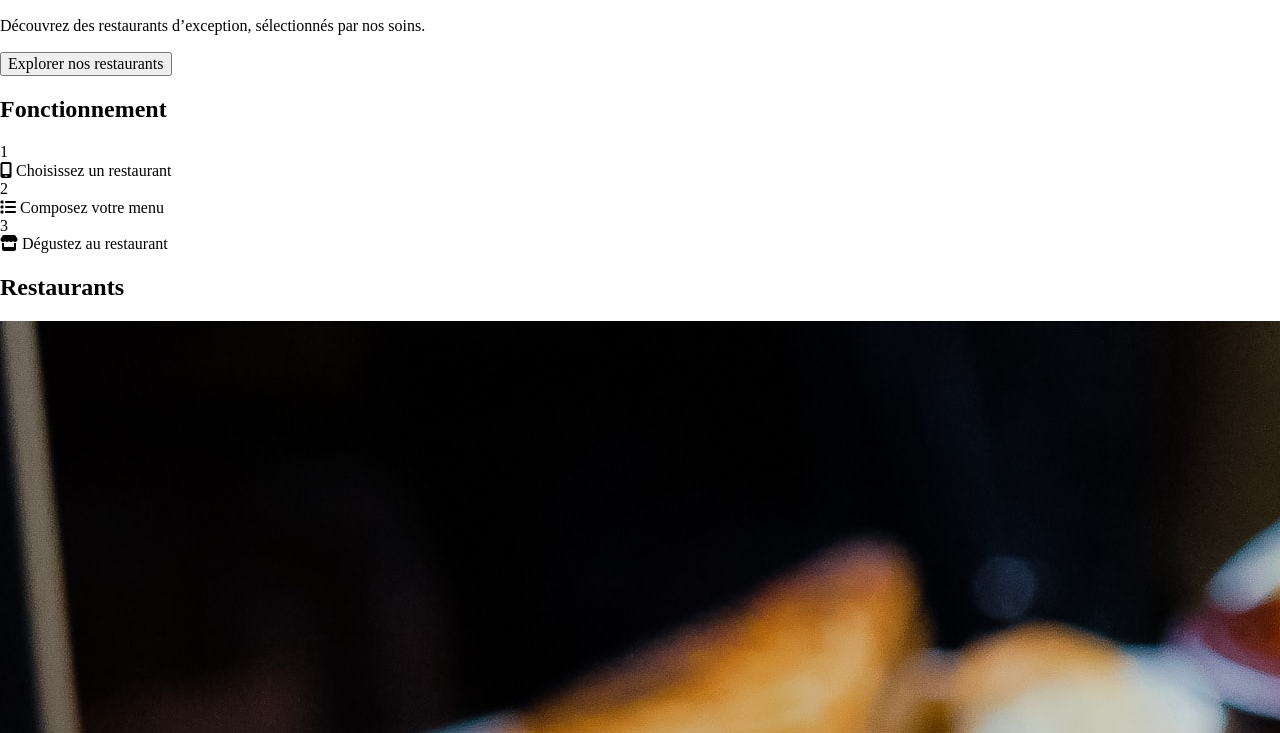
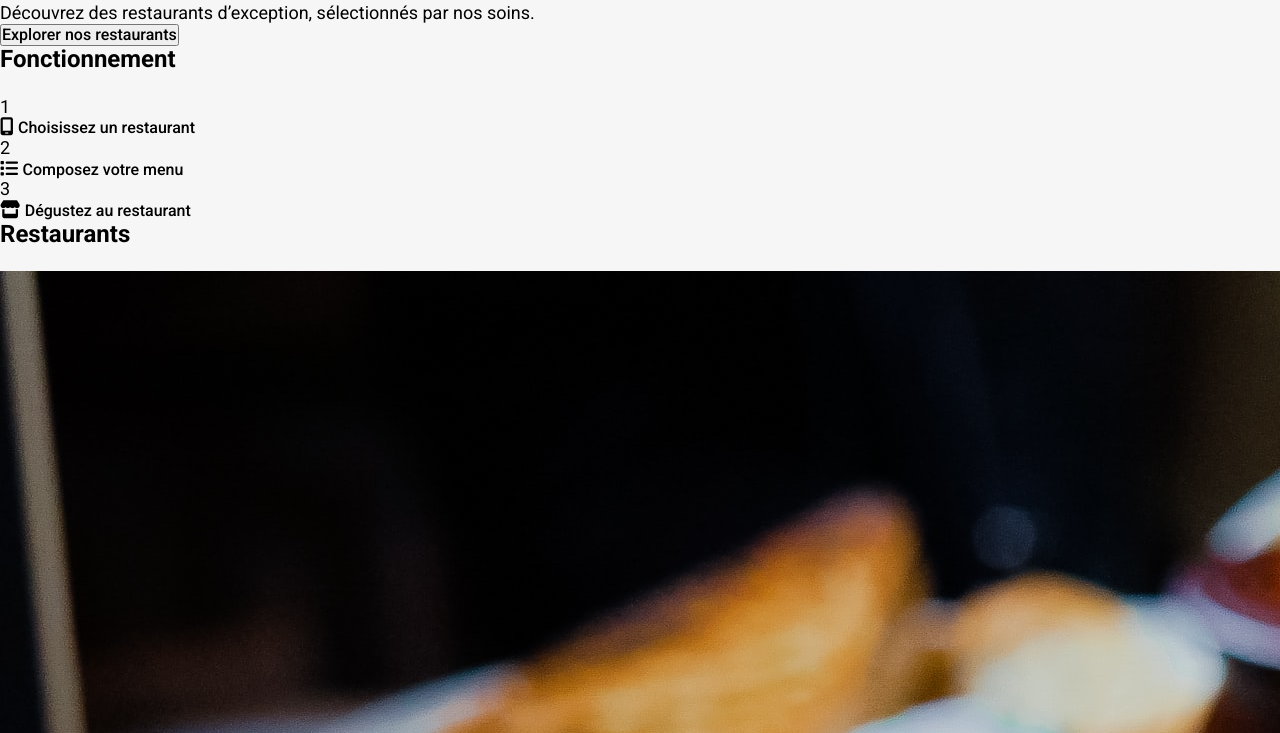
Before and after one commit to BoubaGadiaga/Formation_Integrateur_Web_Projet2, a plain HTML site: page pages/index.html in a window 1280 px wide. Shown: the part 107-840 px from the top of the page. Drawn offline with nearby package versions, Linux system fonts and the light colour scheme; a web font is replaced by a local one.

Commit message:
Ajout du fichier main et des configuration globale

```diff
--- a/pages/index.html
+++ b/pages/index.html
@@ -10,8 +10,10 @@
     <link rel="stylesheet" href="https://cdnjs.cloudflare.com/ajax/libs/normalize/8.0.1/normalize.min.css">
     <!-- Ajout de Font Awesome -->
     <link rel="stylesheet" href="https://cdnjs.cloudflare.com/ajax/libs/font-awesome/6.5.1/css/all.min.css">
+    <!-- Ajout du fichier CSS -->
+    <link rel="stylesheet" href="../styles/css/main.css">
 </head>
-<body>
+<body class="home">
     <header class="HomeAppBar">
         <img src="../assets/logos/Ohmyfood.svg" alt="Logo Ohmyfood" class="HomeAppBar__logo">
         <div class="HomeAppBar__location">
@@ -25,7 +27,7 @@
             <p>Découvrez des restaurants d’exception, sélectionnés par nos soins.</p>
             <button>Explorer nos restaurants</button>
         </section>
-        <section class="fonctionnement">
+        <section>
             <h2>Fonctionnement</h2>
             <div>
                 <div>
@@ -114,7 +116,7 @@
         </section>
     </main>
     <footer>
-        <h3>ohmyfood</h3>
+        <h3 class="footer--title">ohmyfood</h3>
         <div>
             <a href="">
                 <i class="fa-solid fa-utensils"></i>
@@ -125,7 +127,7 @@
                 <span>Devenir partenaire</span>
             </a>
             <a href="">Mentions légales</a>
-            <a href="">Contact</a>
+            <a href="mailto:contact@ohmyfood.com">Contact</a>
         </div>
     </footer>
 </body>
--- /dev/null
+++ b/styles/scss/main.scss
@@ -0,0 +1,87 @@
+
+@import url('https://fonts.googleapis.com/css2?family=Roboto:ital,wght@0,100..900;1,100..900&display=swap');
+@import url('https://fonts.googleapis.com/css2?family=Roboto:ital,wght@0,100..900;1,100..900&family=Shrikhand&display=swap');
+
+/*Design System*/
+:root {
+    /*Colors*/
+    --main-color: #9356DC;
+    --secondary-color: #FF79DA;
+    --tertiary-color: #99E2D0;
+    --background-color: #F6F6F6;
+    --green: #99E2D0;
+    --green-font: #008766;
+    --grey: #353535;
+    --grey2: #EAEAEA;
+    --button-gradient : linear-gradient(90deg, #9356DC 0%, #FF79DA 100%);
+    --primary2: #F5EDFF;
+    --grey-tin4: #7E7E7E;
+
+    /*Text config*/
+    /*Fonts*/
+    --body-font: 'Roboto', sans-serif;
+    --restaurant-title-font: 'Shrikhand', serif;
+
+    /*Font Sizes*/
+    --home-title-size: 1.5rem;
+    --restaurant-title-size: 1.75rem;
+    --body-size: 1.125rem;
+    --boutonText-size: 1rem;
+    --title-2-size: 1.125rem;
+    --card-description-size: 1.0625rem;
+    --plat-description-size: 0.94rem;
+
+    /*Font Weights*/
+    --home-title-weight: 700;
+    --restaurant-title-weight: 400;
+    --body-weight: 300;
+    --boutonText-weight: 500;
+    --title-2-weight: 500;
+    --card-description-weight: 300;
+    --plat-description-weight: 300;
+}
+
+/*Global Styles*/
+* {
+    box-sizing: border-box;
+    margin: 0;
+    padding: 0;
+}
+body {
+    font-family: var(--body-font);
+    font-size: var(--body-size);
+    background-color: var(--background-color);
+    color: #000000;
+}
+a {
+    text-decoration: none;
+    color: inherit;
+}
+h1 {
+    font-size: var(--restaurant-title-size);
+    font-weight: var(--restaurant-title-weight);
+    font-family: var(--restaurant-title-font);
+    margin-bottom: 2.5rem;
+}
+.home h2 {
+    font-size: var(--home-title-size);
+    font-weight: var(--home-title-weight);
+    margin-bottom: 1.4375rem;
+}
+h3 {
+    font-size: var(--title-2-size);
+    font-weight: var(--title-2-weight);
+    margin-bottom: 0.625rem;
+}
+button, span {
+    font-size: var(--boutonText-size);
+    font-weight: var(--boutonText-weight);
+}
+
+
+.footer--title {
+    font-size: var(--title-2-size);
+    font-weight: 400;
+    color: white;
+    font-family: var(--restaurant-title-font);
+}
```
Also changed, not shown: pages/restaurants/a_la_francaise.html (+3 -1 lines), pages/restaurants/delice_des_sens.html (+3 -1 lines), pages/restaurants/note_enchantee.html (+3 -1 lines), pages/restaurants/palette_du_gout.html (+3 -1 lines), styles/css/main.css (added), 1 other file.
